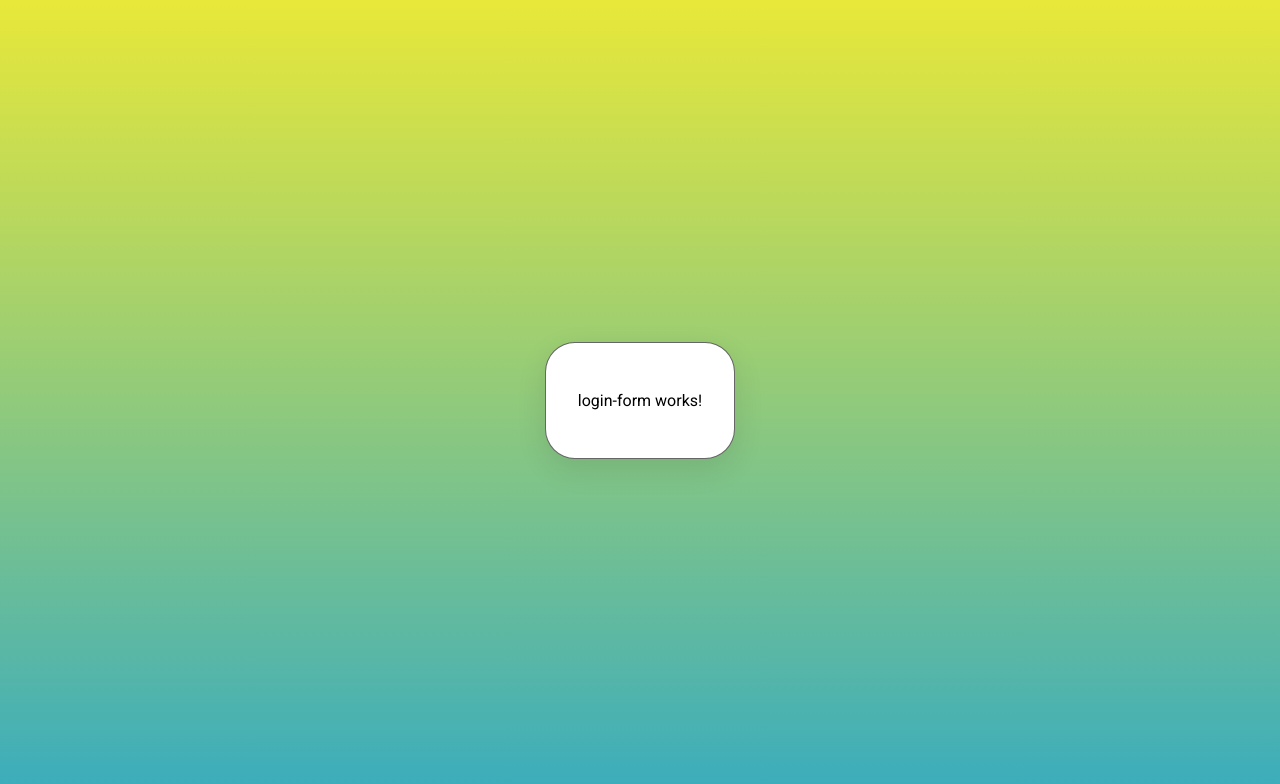
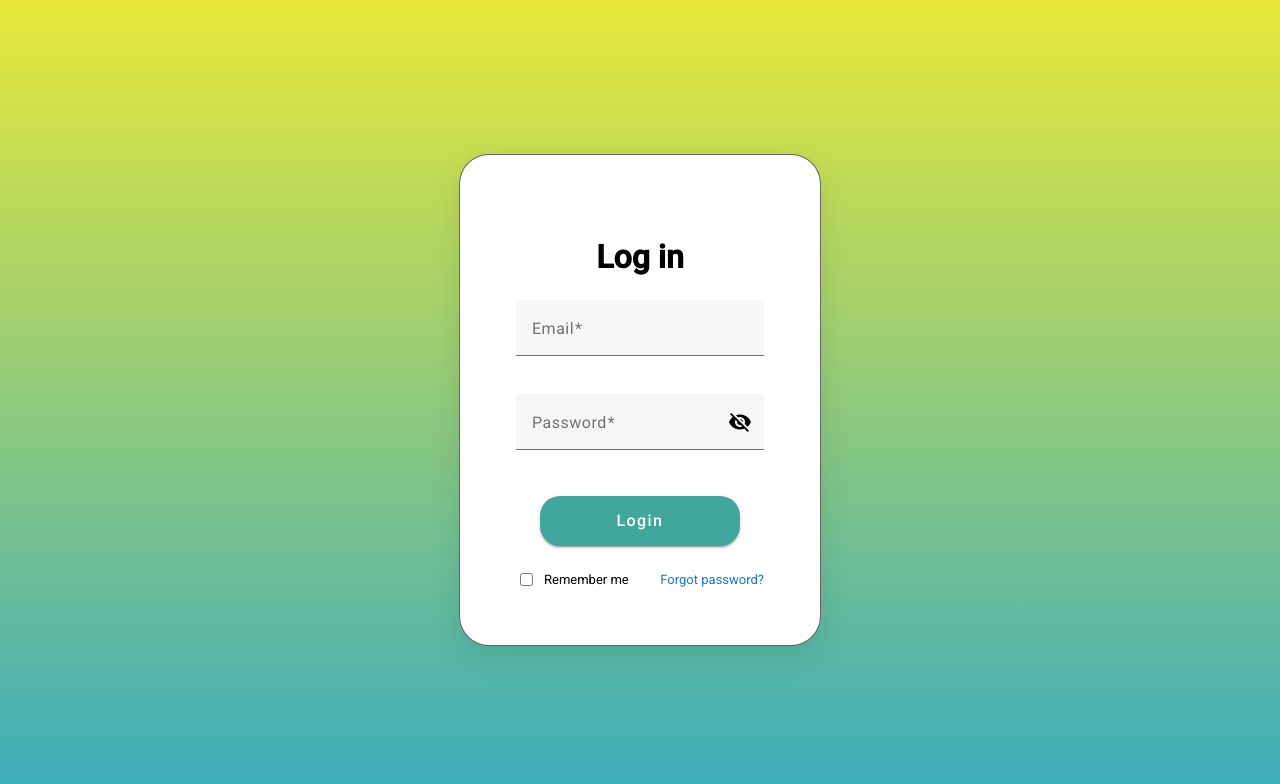
Before and after one commit to kzi-nastava/mrs-team23-Zgazeni-sendvic, an Angular app in the folder Web Front-end (IKS)/Web-Front-IKS/: page /login in a window 1280 px wide. Shown: the top 784 px of the page. Built offline with nearby package versions, Linux system fonts and the light colour scheme.

Commit message:
Make design imrpovements

```diff
--- a/Web Front-end (IKS)/Web-Front-IKS/src/app/login-form/login-form.css
+++ b/Web Front-end (IKS)/Web-Front-IKS/src/app/login-form/login-form.css
@@ -0,0 +1,48 @@
+.login-form {
+
+  margin: 0 auto;
+  display: flex;
+  flex-direction: column;
+  gap: 16px;
+  padding: 24px;
+  min-width: clamp(160px, 17vw, 800px);
+}
+
+.title {
+  text-align: center;
+  margin-bottom: 8px;
+  font-family: ''Arial'';
+    font-size: 32px;
+}
+
+.full { width: 100%; }
+
+.actions {
+  display: flex;
+  justify-content: center;
+  margin-top: 8px;
+}
+
+.primary-btn {
+  width: 200px;
+  height: 50px;
+  font-size: 16px;
+}
+
+button[mat-raised-button] {
+  border-radius: 20px !important;  /* Rounded corners */
+  background-color: #41A79D !important;  /* Custom blue color */
+  color: white !important;
+}
+
+.aux {
+  display: flex;
+  justify-content: space-between;
+  align-items: center;
+  font-size: 13px;
+  margin-top: 8px;
+}
+
+.remember { display:flex; align-items:center; gap:8px; cursor:pointer; }
+.forgot { color: #1976d2; text-decoration:none; }
+.forgot:hover { text-decoration: underline; }
--- a/Web Front-end (IKS)/Web-Front-IKS/src/app/login-form/login-form.html
+++ b/Web Front-end (IKS)/Web-Front-IKS/src/app/login-form/login-form.html
@@ -1 +1,34 @@
-<p>login-form works!</p>
+<form [formGroup]="form" (ngSubmit)="submit()" class="login-form">
+  <h2 class="title">Log in</h2>
+
+  <mat-form-field appearance="fill" class="full">
+    <mat-label>Email</mat-label>
+    <input matInput formControlName="email" autocomplete="email">
+    @if (form.get('email')?.invalid && form.get('email')?.touched) {
+      <mat-error>{{ getErrorMessage('Email', 'email') }}</mat-error>
+    }
+  </mat-form-field>
+
+  <mat-form-field appearance="fill" class="full">
+    <mat-label>Password</mat-label>
+    <input matInput [type]="hidePassword ? 'password' : 'text'" formControlName="password" autocomplete="current-password">
+    <button mat-icon-button matSuffix (click)="togglePasswordVisibility()" type="button" aria-label="Toggle password visibility">
+      <mat-icon>{{ hidePassword ? 'visibility_off' : 'visibility' }}</mat-icon>
+    </button>
+    @if (form.get('password')?.invalid && form.get('password')?.touched) {
+      <mat-error>{{ getErrorMessage('Password', 'password') }}</mat-error>
+    }
+  </mat-form-field>
+
+  <div class="actions">
+    <button mat-raised-button color="primary" type="submit" class="primary-btn">Login</button>
+  </div>
+
+  <div class="aux">
+    <label class="remember">
+      <input type="checkbox" [checked]="form.get('remember')?.value" (change)="form.get('remember')?.setValue($event.target.checked)">
+      Remember me
+    </label>
+    <a class="forgot" href="#">Forgot password?</a>
+  </div>
+</form>
--- a/Web Front-end (IKS)/Web-Front-IKS/src/app/login-form/login-form.ts
+++ b/Web Front-end (IKS)/Web-Front-IKS/src/app/login-form/login-form.ts
@@ -25,7 +25,7 @@ export class LoginForm {
 
   constructor(private fb: FormBuilder) {
     this.form = this.fb.group({
-      username: ['', [Validators.required]],
+      email: ['', [Validators.required, Validators.email]],
       password: ['', [Validators.required, Validators.minLength(8)]],
       remember: [false],
     });
@@ -49,6 +49,7 @@ export class LoginForm {
     if (!control || !control.errors) return '';
 
     if (control.errors['required']) return `${label} is required`;
+    if (control.errors['email']) return `Please enter a valid ${label.toLowerCase()}`;
     if (control.errors['minlength']) {
       const min = control.errors['minlength'].requiredLength;
       return `${label} must be at least ${min} characters`;
```
